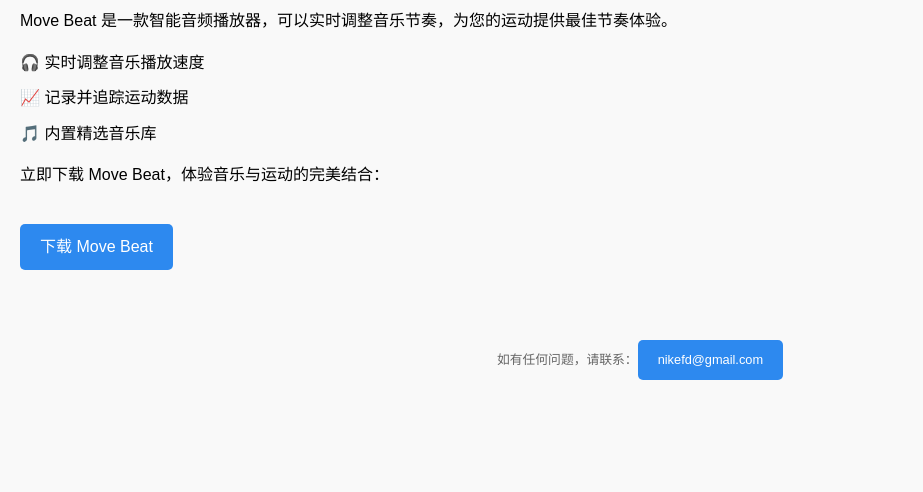
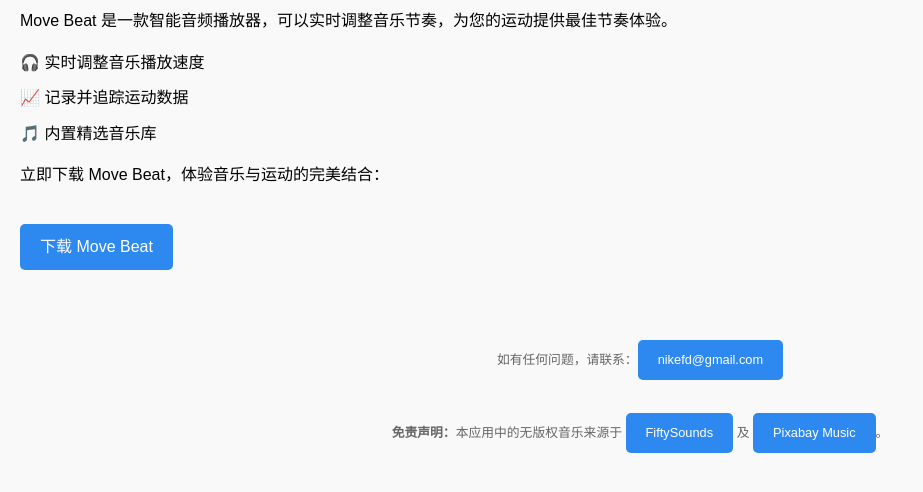
Before and after one commit to nikefd/MoveBeatSite, a plain HTML site: page marketing.html in a window 1280 px wide. Shown: the part 106-598 px from the top of the page, without its empty margins (0-923 px from the left). Drawn offline with Linux system fonts and the light colour scheme.

Commit message:
Update marketing.html

```diff
--- a/marketing.html
+++ b/marketing.html
@@ -53,8 +53,10 @@
     </ul>
     <p>立即下载 Move Beat，体验音乐与运动的完美结合：</p>
     <a href="https://apps.apple.com/cn/app/move-beat/id6741501820">下载 Move Beat</a>
+
     <footer>
         <p>如有任何问题，请联系：<a href="mailto:nikefd@gmail.com">nikefd@gmail.com</a></p>
+        <p><strong>免责声明：</strong>本应用中的无版权音乐来源于 <a href="https://www.fiftysounds.com" target="_blank">FiftySounds</a> 及 <a href="https://pixabay.com/music/" target="_blank">Pixabay Music</a>。</p>
     </footer>
 </body>
 </html>
```
